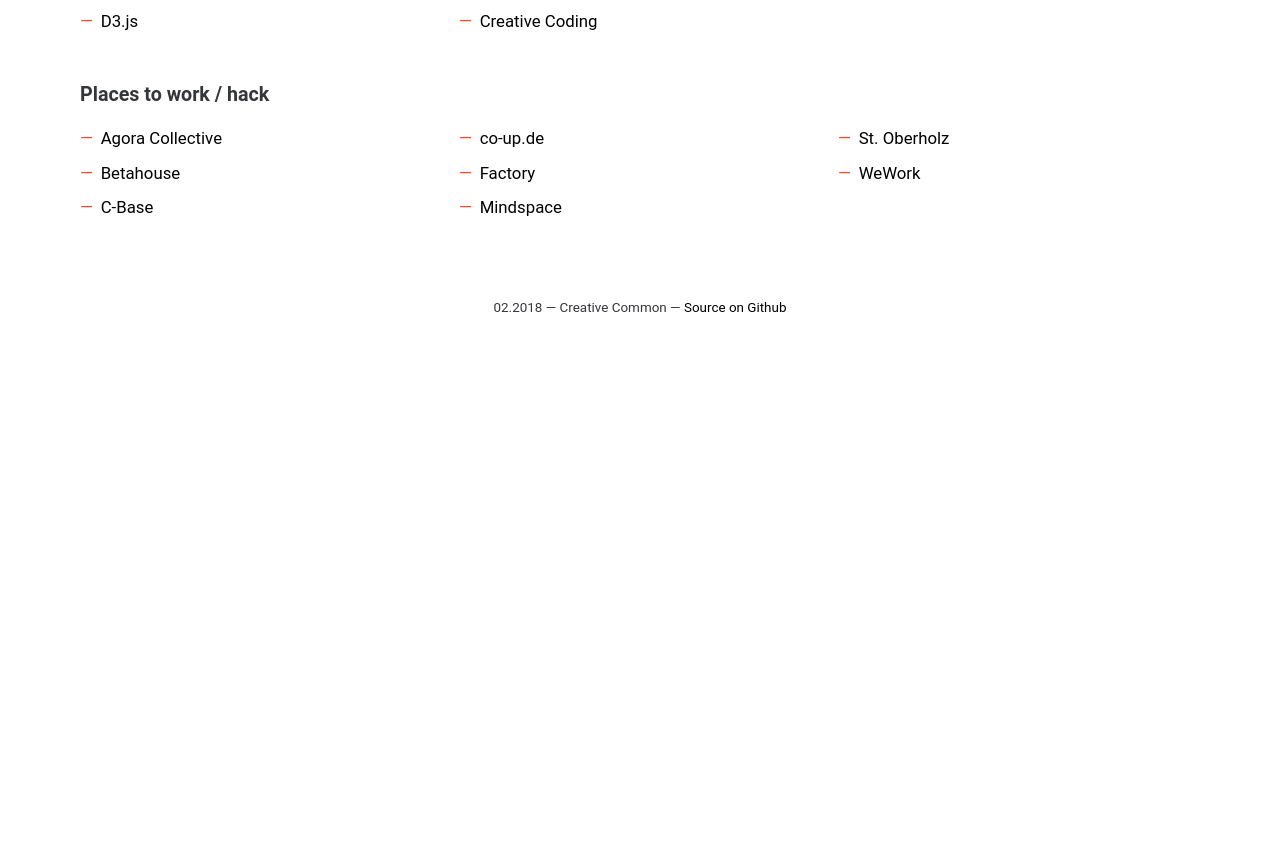
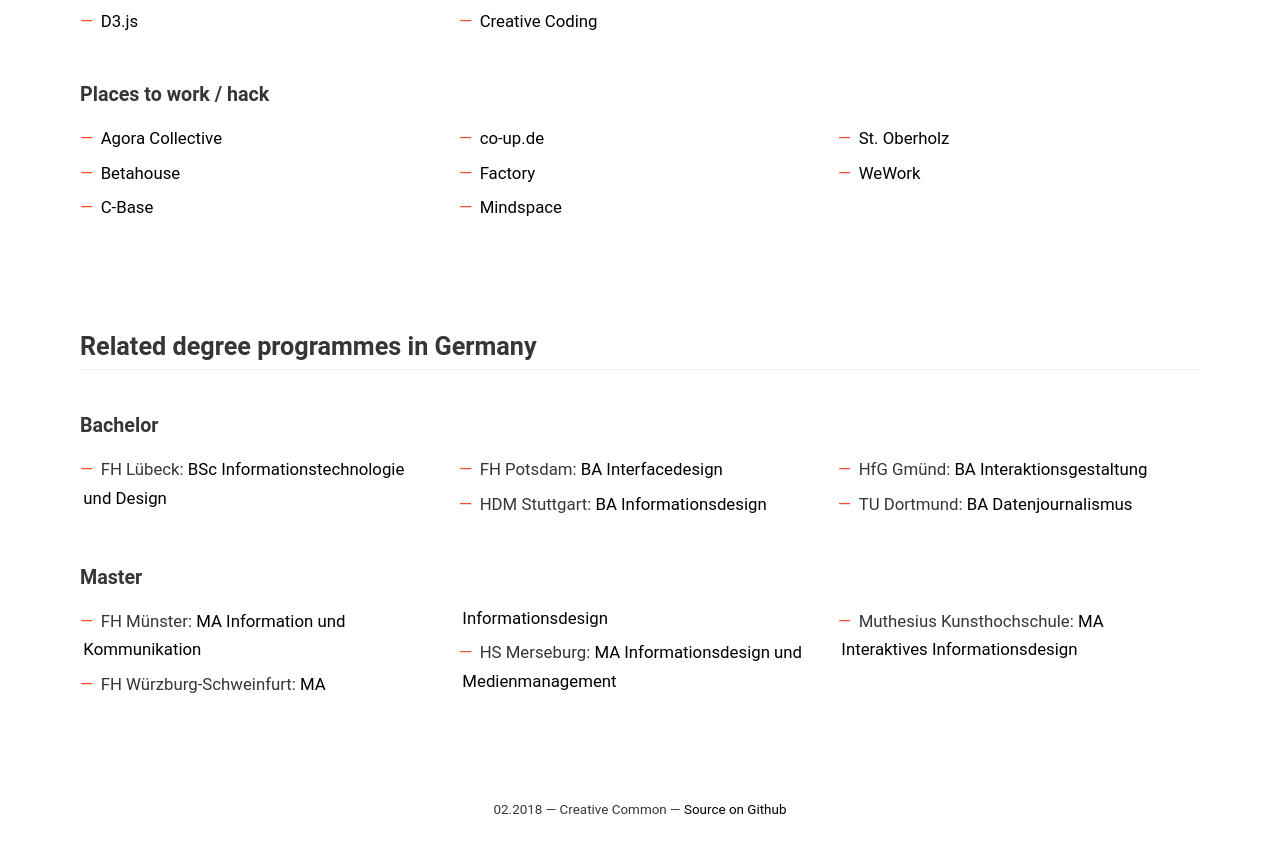
Before and after one commit to Data-Visualization-Berlin/datavis.berlin, a Jekyll site: the page built from index.html, in a window 1280 px wide and 900 px high, scrolled down 3032 px. Shown: the top 853 px of the window. Built offline with Jekyll 4.4.1, drawn with Linux system fonts in a browser that asks for light colours; before the commit the page ends 3437 px from its top, so only the background shows below that.

Commit message:
degree programmes added

```diff
--- a/index.html
+++ b/index.html
@@ -194,3 +194,25 @@
       </ul>
 
     </div>
+
+    <h2>Related degree programmes in Germany</h2>
+    <div>
+
+      <h3>Bachelor</h3>
+      <ul class="columns">
+        <li>FH Lübeck: <a href="https://www.fh-luebeck.de/hochschule/fachbereich-elektrotechnik-und-informatik/studiengaenge/informationstechnologie-und-design-bsc/uebersicht/">BSc Informationstechnologie und Design</a></li>
+        <li>FH Potsdam: <a href="https://www.fh-potsdam.de/studieren/fachbereiche/design/studiengaenge/interfacedesign/">BA Interfacedesign</a></li>
+        <li>HDM Stuttgart: <a href="https://informationsdesign.hdm-stuttgart.de/">BA Informationsdesign</a></li>
+        <li>HfG Gmünd: <a href="http://www.hfg-gmuend.de/Interaktionsgestaltung_IG.html">BA Interaktionsgestaltung</a></li>
+        <li>TU Dortmund: <a href="https://wj.ifj.tu-dortmund.de/datenjournalismus/?%2Fdatenjournalismus%2F=">BA Datenjournalismus</a></li>
+      </ul>
+
+      <h3>Master</h3>
+      <ul class="columns">
+        <li>FH Münster: <a href="https://www.fh-muenster.de/msd/studium7/master/studienverlaufmaster.php?p=9">MA Information und Kommunikation</a></li>
+        <li>FH Würzburg-Schweinfurt: <a href="http://gestaltung.fh-wuerzburg.de/profil">MA Informationsdesign</a></li>
+        <li>HS Merseburg: <a href="https://www.hs-merseburg.de/ww/studiengaenge/informationsdesign-und-medienmanagement-ma/">MA Informationsdesign und Medienmanagement</a></li>
+        <li>Muthesius Kunsthochschule: <a href="https://interaktive-medien.muthesius-kunsthochschule.de/interaktives-informationsdesign/">MA Interaktives Informationsdesign</a></li>
+      </ul>
+
+    </div>
```
